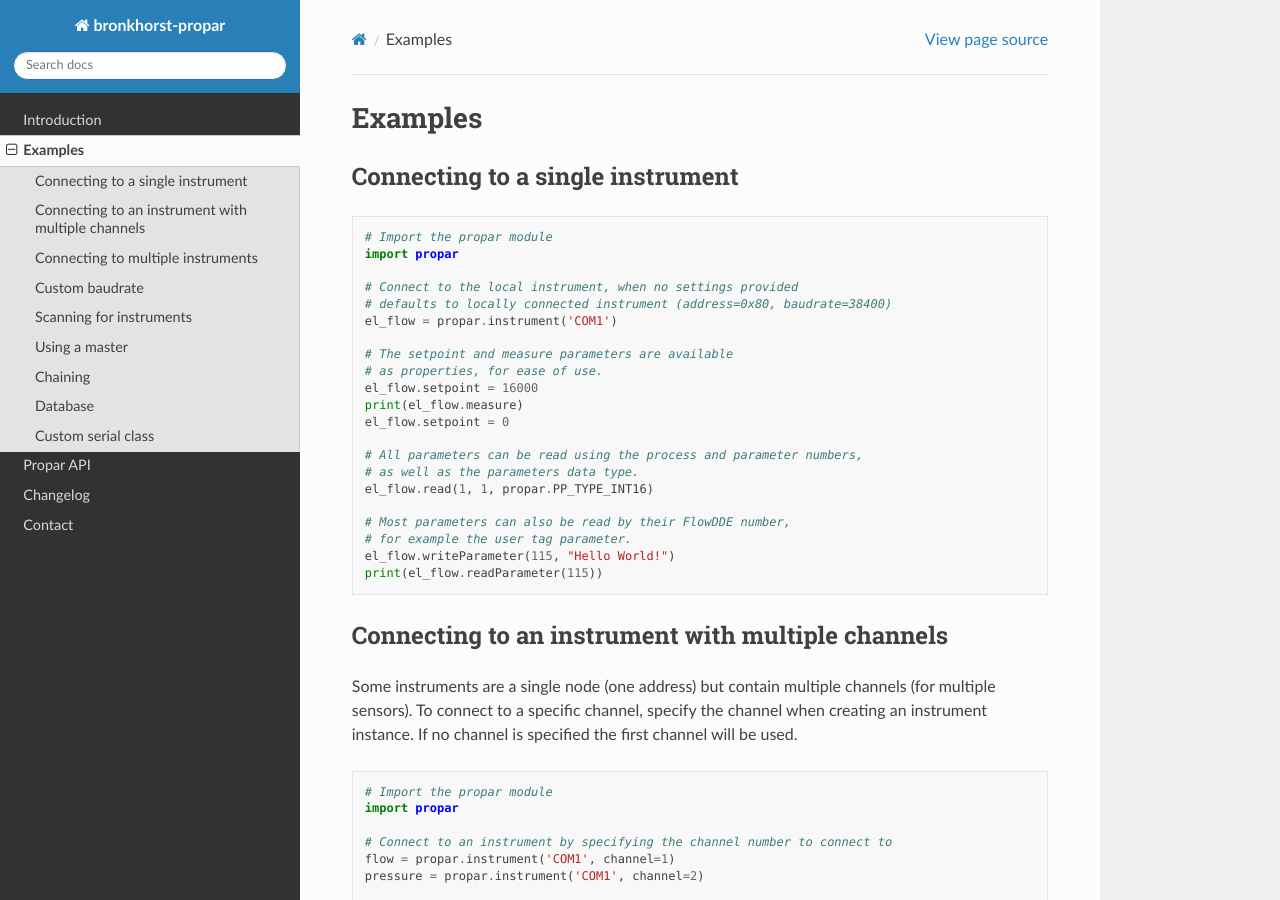
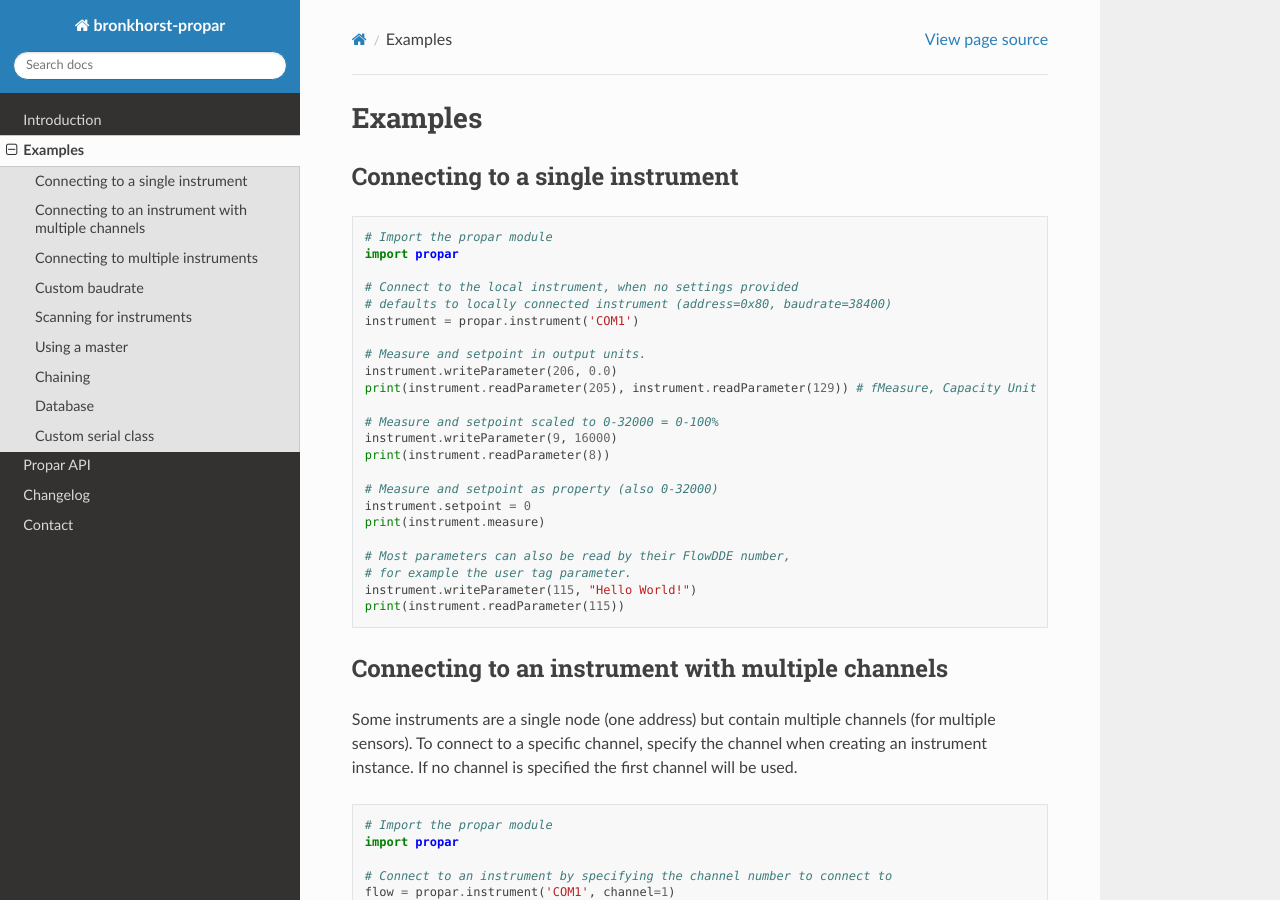
Before and after one commit to bronkhorst-developer/bronkhorst-propar, a Sphinx documentation site: the page built from docs/examples.rst, in a window 1280 px wide and 900 px high. Built offline with Sphinx 7.4.7 and the Read the Docs theme 2.0.0, drawn with Linux system fonts in a browser that asks for light colours; some of the changed text lies outside the part shown.

```diff
--- a/docs/changelog.rst
+++ b/docs/changelog.rst
@@ -1,6 +1,12 @@
 =========
 Changelog
 =========
+
+1.1.0
+-----
+
+-  Updated parameter database.
+-  Updated examples.
 
 1.0.2
 -----
--- a/docs/conf.py
+++ b/docs/conf.py
@@ -18,11 +18,11 @@ sys.path.insert(0, os.path.abspath('..'))
 # -- Project information -----------------------------------------------------
 
 project = 'bronkhorst-propar'
-copyright = '2020-2022, Bronkhorst'
+copyright = '2020-2023, Bronkhorst'
 author = 'Bronkhorst'
 
 # The full version, including alpha/beta/rc tags
-release = '1.0.1'
+release = '1.1.0'
 
 
 # -- General configuration ---------------------------------------------------
--- a/docs/examples.rst
+++ b/docs/examples.rst
@@ -12,22 +12,24 @@ Connecting to a single instrument
 
     # Connect to the local instrument, when no settings provided
     # defaults to locally connected instrument (address=0x80, baudrate=38400)
-    el_flow = propar.instrument('COM1')
+    instrument = propar.instrument('COM1')
 
-    # The setpoint and measure parameters are available
-    # as properties, for ease of use.
-    el_flow.setpoint = 16000
-    print(el_flow.measure)
-    el_flow.setpoint = 0
+    # Measure and setpoint in output units.
+    instrument.writeParameter(206, 0.0)
+    print(instrument.readParameter(205), instrument.readParameter(129)) # fMeasure, Capacity Unit
 
-    # All parameters can be read using the process and parameter numbers,
-    # as well as the parameters data type.
-    el_flow.read(1, 1, propar.PP_TYPE_INT16)
+    # Measure and setpoint scaled to 0-32000 = 0-100%
+    instrument.writeParameter(9, 16000)
+    print(instrument.readParameter(8))
+
+    # Measure and setpoint as property (also 0-32000)
+    instrument.setpoint = 0
+    print(instrument.measure)
 
     # Most parameters can also be read by their FlowDDE number,
     # for example the user tag parameter.
-    el_flow.writeParameter(115, "Hello World!")
-    print(el_flow.readParameter(115))
+    instrument.writeParameter(115, "Hello World!")
+    print(instrument.readParameter(115))
 
 Connecting to an instrument with multiple channels
 --------------------------------------------------
--- a/propar/__init__.py
+++ b/propar/__init__.py
@@ -1,7 +1,6 @@
-__version__ = "1.0.2"
+__version__ = "1.1.0"
 
 import collections
-import json
 import serial
 import struct
 import threading
--- a/setup.py
+++ b/setup.py
@@ -8,7 +8,7 @@ except:
 
 setuptools.setup(
     name="bronkhorst_propar",
-    version="1.0.2",
+    version="1.1.0",
     url='https://github.com/bronkhorst-developer/bronkhorst-propar',
     author="Bronkhorst",
     author_email="support@bronkhorst.com",
```
Also changed, not shown: 2 other files.
